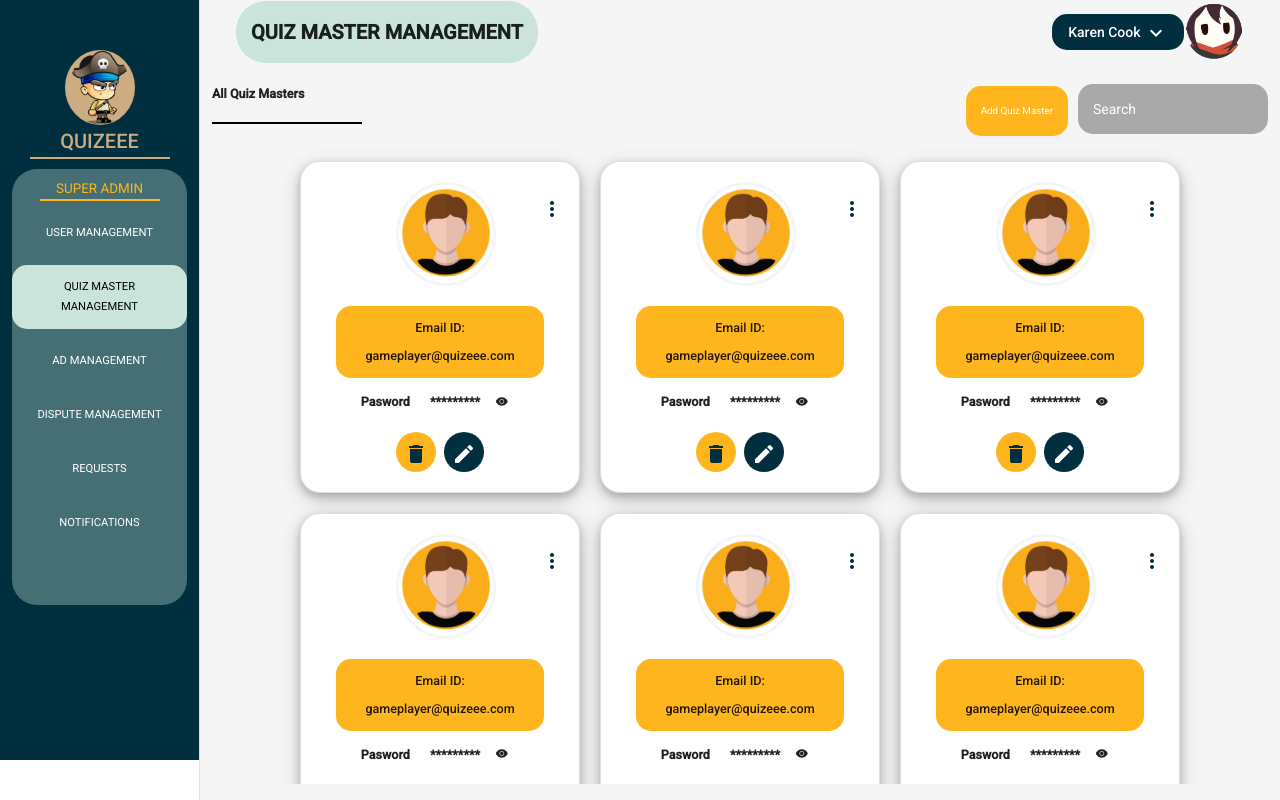
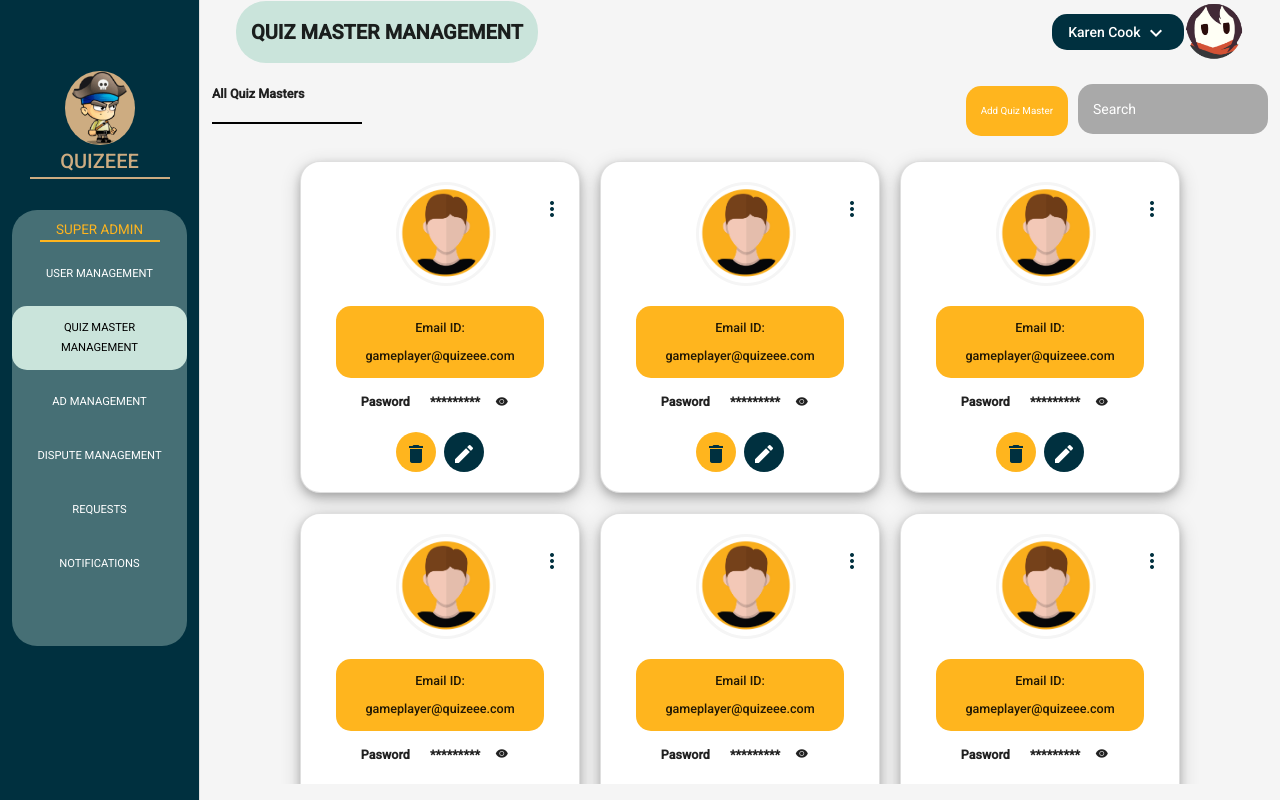
Before and after one commit to mohdshahbaz/quiz-master, an Angular app: page /main-content in a window 1280 px wide. Built offline with nearby package versions, Linux system fonts and the light colour scheme.

Commit message:
fixed css

```diff
--- a/src/app/component/main-nav/main-nav.component.css
+++ b/src/app/component/main-nav/main-nav.component.css
@@ -18,7 +18,7 @@
 }
 
 .header-toolbar {
-  height: fit-content;
+  height: 25vh;
   background-color: var(--primary-blue) !important;
   display: flex;
   justify-content: center;
@@ -30,7 +30,7 @@
   display: flex;
   flex-direction: column;
   align-items: center;
-  height: 75.2vh;
+  height: 75vh;
   font-family: 'Roboto', sans-serif;
   padding-top: 10px;
 }
```
Lines whose indentation alone changed are shown as unchanged.
